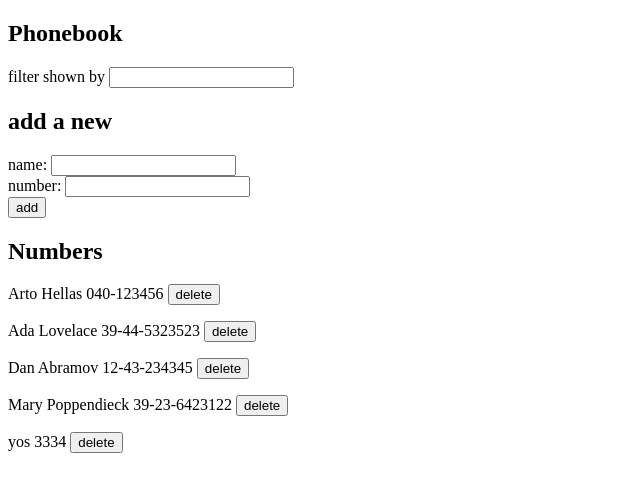
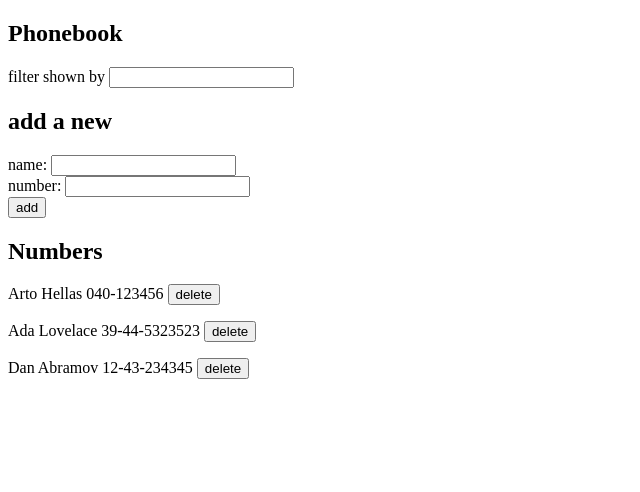
Before and after one commit to djedjehasi/fso, a React (Vite) app in the folder part2/phonebook/: page / in a window 1280 px wide. Shown: the top 492 px of the page, without its empty margins (0-640 px from the left). Built offline with nearby package versions, Linux system fonts and the light colour scheme; data requests are answered from the project's data file.

Commit message:
deleting person from the list, upda te person state and alrart it

```diff
--- a/part2/phonebook/db.json
+++ b/part2/phonebook/db.json
@@ -14,16 +14,6 @@
       "name": "Dan Abramov",
       "number": "12-43-234345",
       "id": "3"
-    },
-    {
-      "name": "Mary Poppendieck",
-      "number": "39-23-6423122",
-      "id": "4"
-    },
-    {
-      "id": "5",
-      "name": "yos",
-      "number": "3334"
     }
   ]
 }
--- a/part2/phonebook/src/App.jsx
+++ b/part2/phonebook/src/App.jsx
@@ -40,7 +40,13 @@ const App = () => {
     const delelteHandler = id =>{
       const url = 'http://localhost:3001/persons'
       const person = persons.find(p => p.id === id)
-      console.log(person.id)
+      personsService
+        .remove(id)
+        .then(response => {
+          setPersons(prevPersons => prevPersons.filter(person => person.id !== id))
+        })
+        alert(`${person.name} has been deleted`)
+
     }
 
 
--- a/part2/phonebook/src/services/persons.js
+++ b/part2/phonebook/src/services/persons.js
@@ -11,8 +11,8 @@ const create = newObject => {
     return request.then(response => response.data)
 }
 
-const remove = (id, newObject)  => {
-    const request = axios.get(`${baseUrl}/${id}`)
+const remove = id  => {
+    const request = axios.delete(`${baseUrl}/${id}`)
     return request.then(response => response.data)
 }
 
```
